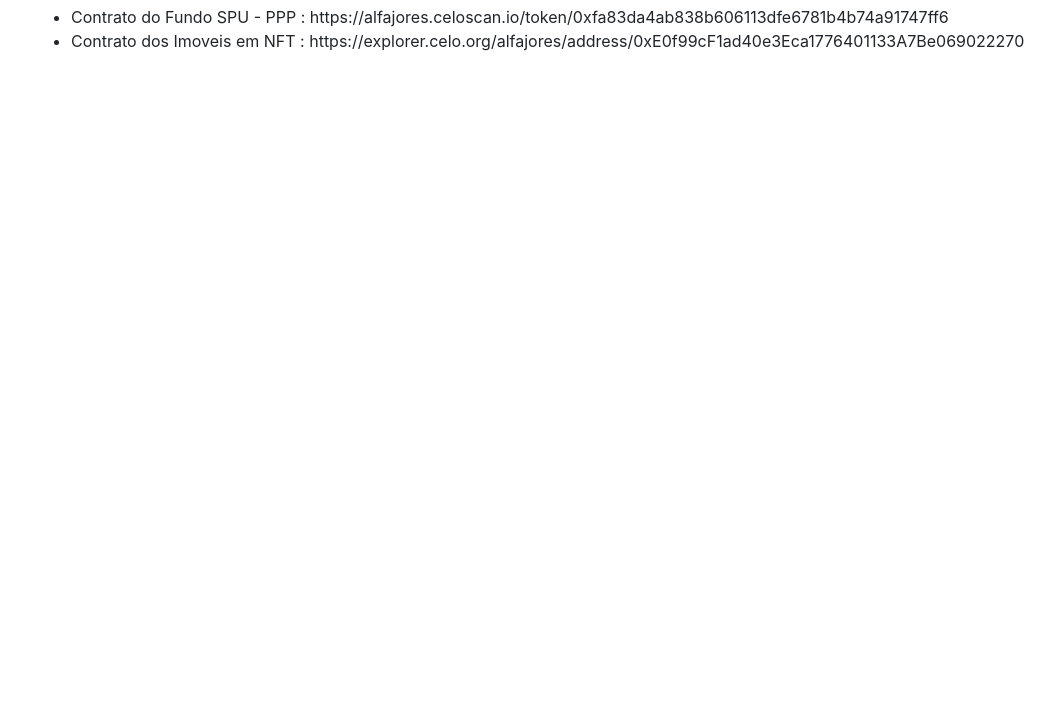
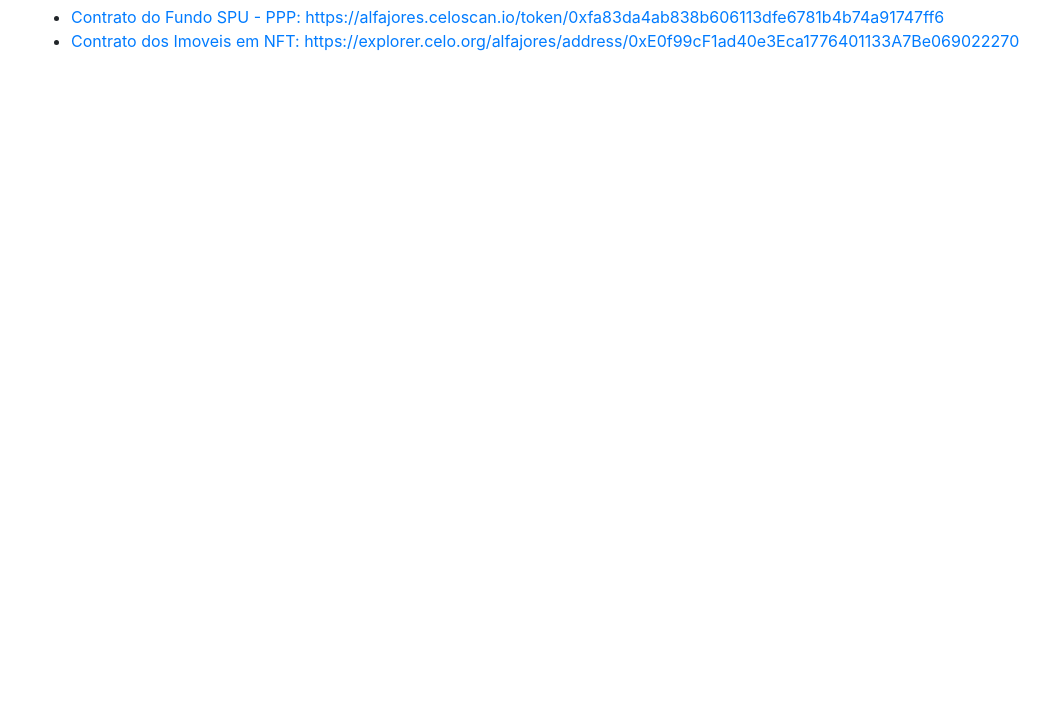
Before and after one commit to jeffprestes/tokensfederais, a plain HTML site: page index.html in a window 1280 px wide. Shown: the part 93-800 px from the top of the page, without its empty margins (54-1109 px from the left). Drawn offline with nearby package versions, Linux system fonts and the light colour scheme.

Commit message:
links para os contratos

```diff
--- a/index.html
+++ b/index.html
@@ -20,8 +20,16 @@
       <h3>Endereço dos Smart Contracts</h3>
       <div>
         <ul>
-          <li>Contrato do Fundo SPU - PPP : https://alfajores.celoscan.io/token/0xfa83da4ab838b606113dfe6781b4b74a91747ff6</li>
-          <li>Contrato dos Imoveis em NFT : https://explorer.celo.org/alfajores/address/0xE0f99cF1ad40e3Eca1776401133A7Be069022270</li>
+          <li>
+            <a href="https://alfajores.celoscan.io/token/0xfa83da4ab838b606113dfe6781b4b74a91747ff6">
+              Contrato do Fundo SPU - PPP: https://alfajores.celoscan.io/token/0xfa83da4ab838b606113dfe6781b4b74a91747ff6</a
+            >
+          </li>
+          <li>
+            <a href="https://explorer.celo.org/alfajores/address/0xE0f99cF1ad40e3Eca1776401133A7Be069022270">
+              Contrato dos Imoveis em NFT: https://explorer.celo.org/alfajores/address/0xE0f99cF1ad40e3Eca1776401133A7Be069022270</a
+            >
+          </li>
         </ul>
       </div>
     </div>
```
